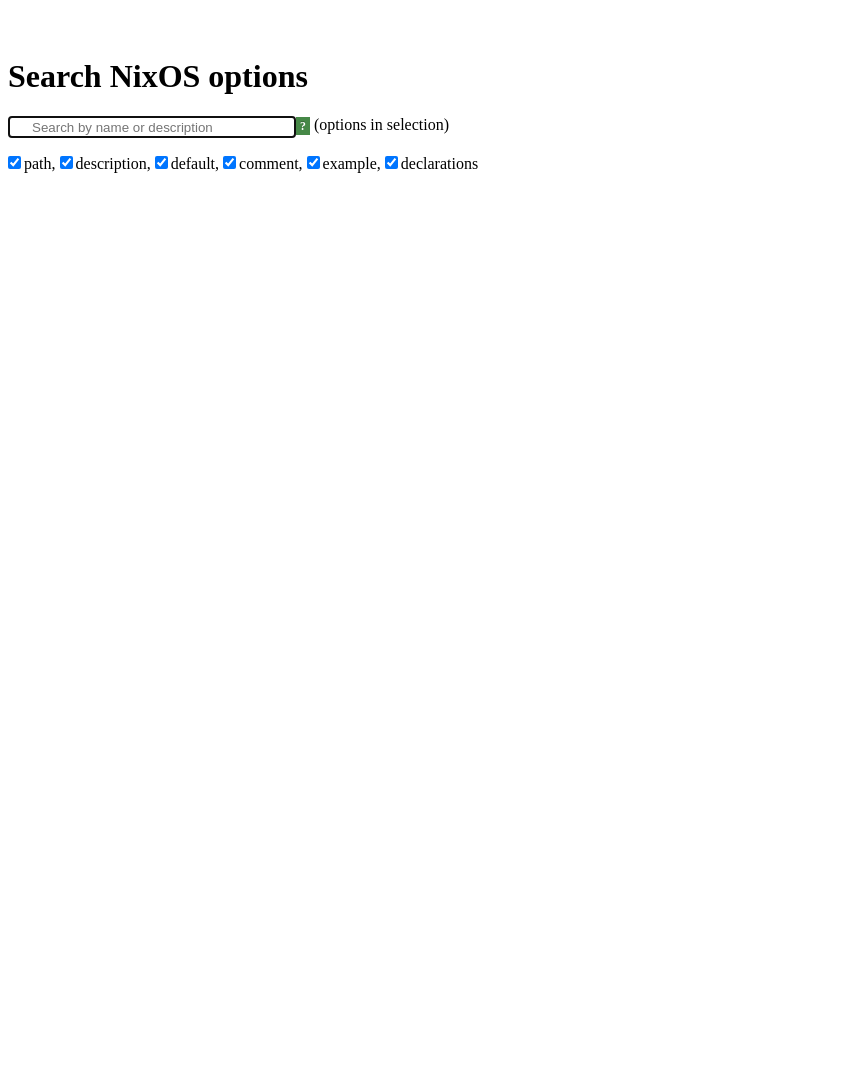
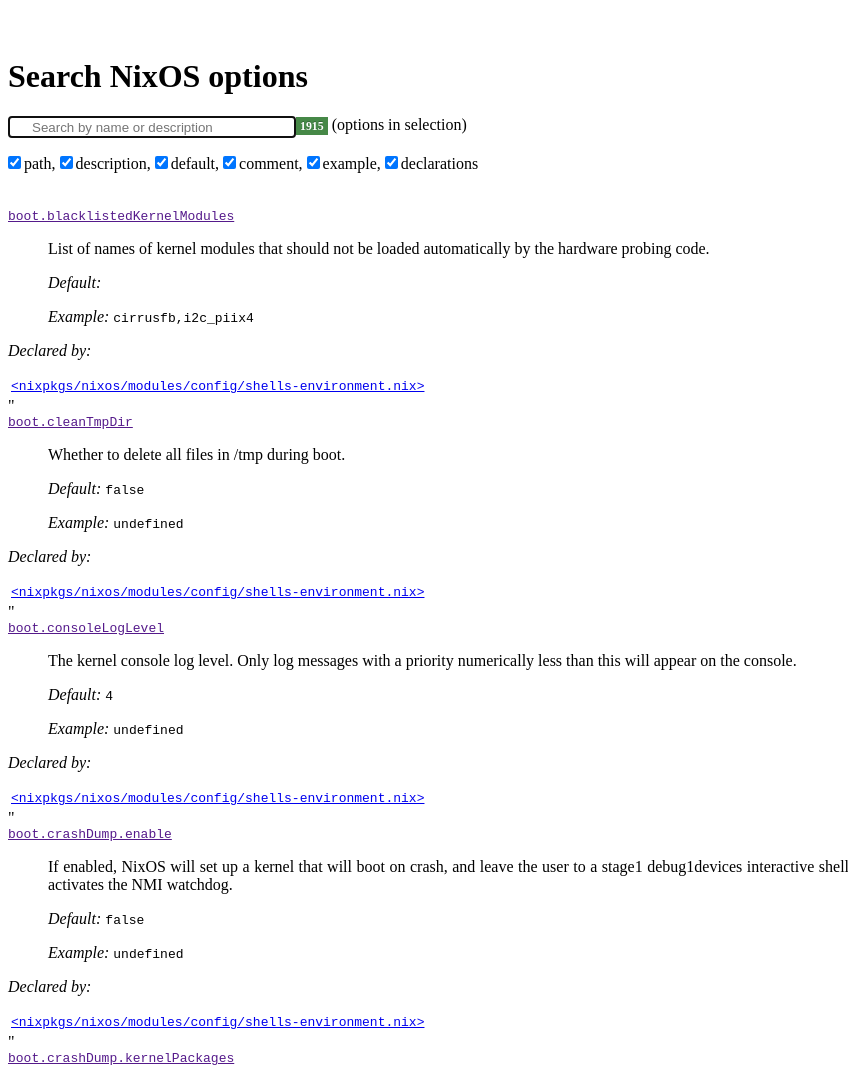
Before and after one commit to qknight/nixos-search-options, a plain HTML site: page index.html in a window 1280 px wide. Shown: the top 1069 px of the page, without its empty margins (0-848 px from the left). Before the commit the page ends 800 px from the top, so only its background shows below. Drawn offline with Linux system fonts and the light colour scheme.

Commit message:
Revert "Use simple quote to remove backslashes."
This reverts commit 02c32d22fdfeed176681697a8d21c40a0aa0e1b1.

```diff
--- a/index.html
+++ b/index.html
@@ -140,12 +140,12 @@ function update() {
       //  dom += "<a href>" + value.name + "</a><br> ";
 
 
-      dom += ' <dt><span class="term"><a id="foo" shape="rect"></a><a class="term" href="" shape="rect" onclick="toggle_visibility('fff')"><code class="option">" + value.name + "</code></a></span></dt> \
-<dd id="fff"><p>' + value.description +
-'</p><p><span class="emphasis"><em>Default:</em></span> <code class="literal">' + value["default"] +
-'</code></p><p><span class="emphasis"><em>Example:</em></span> <code class="literal">' + value.example + '</code></p></dd> ' +
-'<p><span class="emphasis"><em>Declared by:</em></span></p>' +
-'<table class="simplelist" border="0" summary="Simple list"><tbody><tr><td rowspan="1" colspan="1"><code class="filename"><a class="filename" href="https://github.com/NixOS/nixpkgs/blob/2b270536954cd4c2dbda62d7589c84f3a2f33009/nixos/modules/config/shells-environment.nix" target="_top" shape="rect"> &lt;nixpkgs/nixos/modules/config/shells-environment.nix&gt; </a></code></td></tr></tbody></table>"';
+dom += " <dt><span class=\"term\"><a id=\"foo\" shape=\"rect\"></a><a class=\"term\" href=\"\" shape=\"rect\" onclick=\"toggle_visibility('fff')\"><code class=\"option\">" + value.name + "</code></a></span></dt> \
+<dd id=\"fff\"><p>" + value.description +
+"</p><p><span class=\"emphasis\"><em>Default:</em></span> <code class=\"literal\">" + value.default +
+"</code></p><p><span class=\"emphasis\"><em>Example:</em></span> <code class=\"literal\">" + value.example + "</code></p></dd> " +
+"<p><span class=\"emphasis\"><em>Declared by:</em></span></p>" +
+"<table class=\"simplelist\" border=\"0\" summary=\"Simple list\"><tbody><tr><td rowspan=\"1\" colspan=\"1\"><code class=\"filename\"><a class=\"filename\" href=\"https://github.com/NixOS/nixpkgs/blob/2b270536954cd4c2dbda62d7589c84f3a2f33009/nixos/modules/config/shells-environment.nix\" target=\"_top\" shape=\"rect\"> &lt;nixpkgs/nixos/modules/config/shells-environment.nix&gt; </a></code></td></tr></tbody></table>\"";
 
     });
     document.getElementById("result").innerHTML = dom;
```
